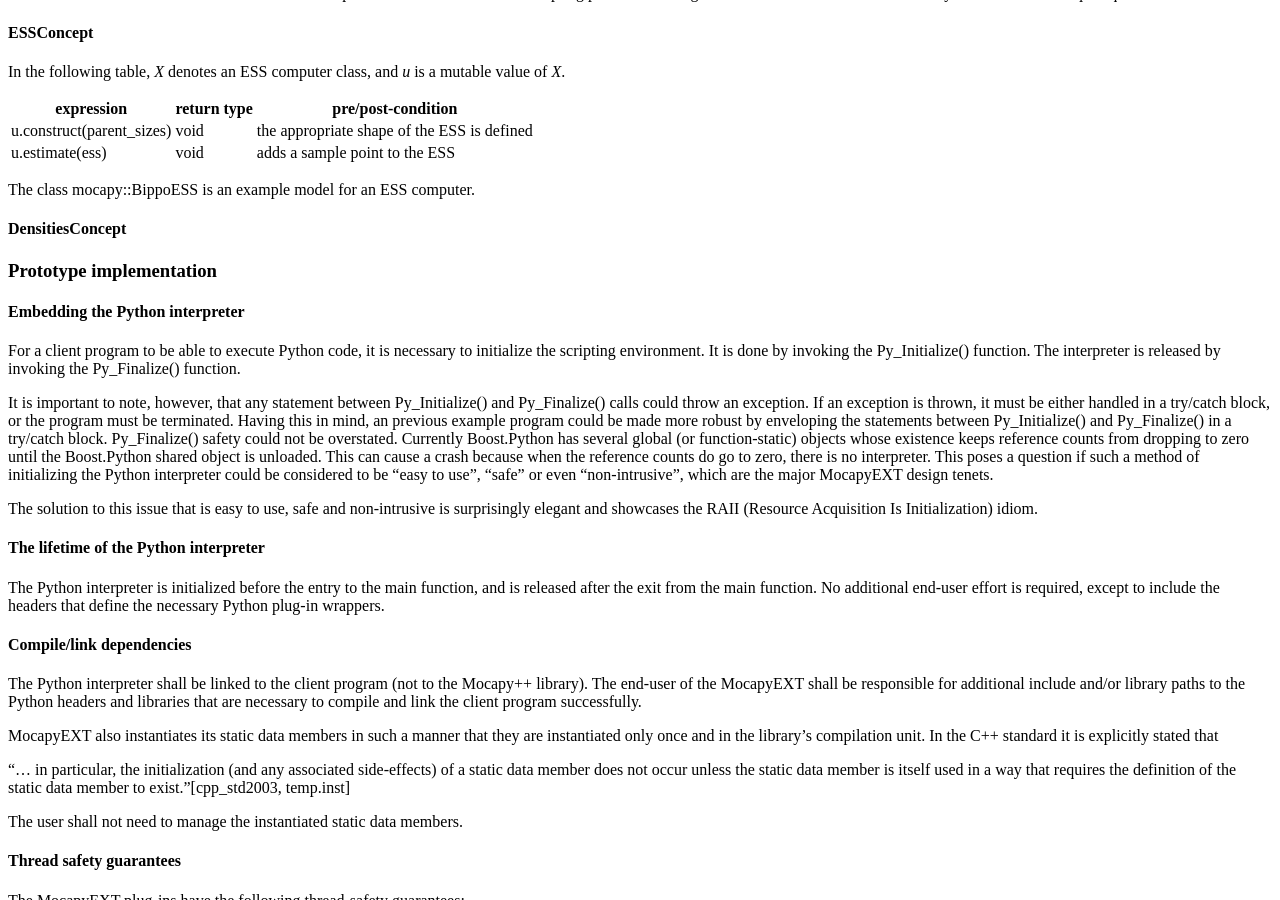
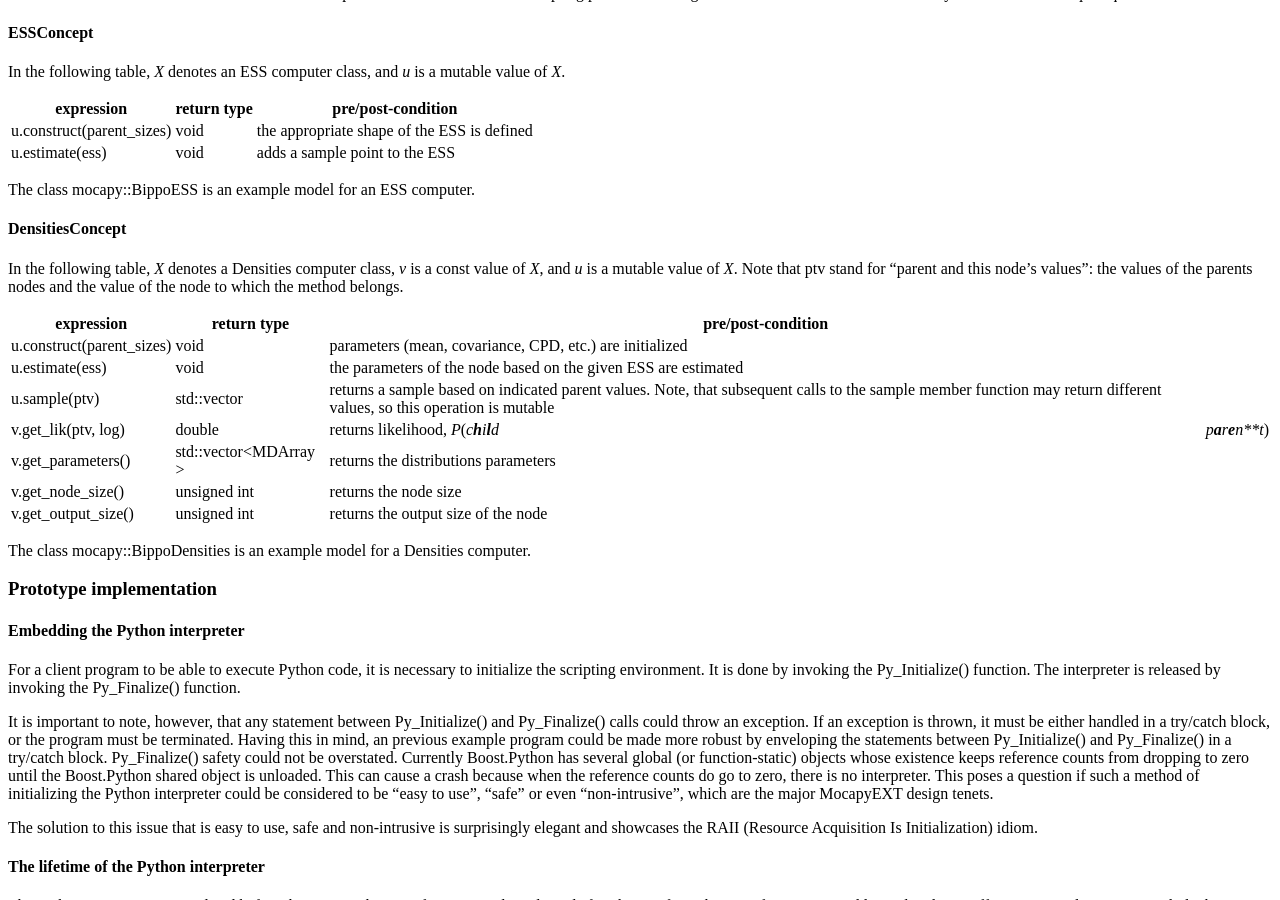
Before and after one commit to biopython/biopython.github.io, a Jekyll site: the page built from wiki/GSOC2011_MocapyExt.md, in a window 1280 px wide and 900 px high, scrolled down 2291 px. Built offline with Jekyll 4.4.1, drawn with Linux system fonts in a browser that asks for light colours.

Commit message:
/* DensitiesConcept */

```diff
--- a/wiki/GSOC2011_MocapyExt.md
+++ b/wiki/GSOC2011_MocapyExt.md
@@ -219,6 +219,24 @@ mutable value of *X*.
 The class mocapy::BippoESS is an example model for an ESS computer.
 
 #### DensitiesConcept
+
+In the following table, *X* denotes a Densities computer class, *v* is a
+const value of *X*, and *u* is a mutable value of *X*. Note that ptv
+stand for "parent and this node’s values": the values of the parents
+nodes and the value of the node to which the method belongs.
+
+| expression                 | return type                      | pre/post-condition                                                                                                                                                     |
+|----------------------------|----------------------------------|------------------------------------------------------------------------------------------------------------------------------------------------------------------------|
+| u.construct(parent\_sizes) | void                             | parameters (mean, covariance, CPD, etc.) are initialized                                                                                                               |
+| u.estimate(ess)            | void                             | the parameters of the node based on the given ESS are estimated                                                                                                        |
+| u.sample(ptv)              | std::vector<double>              | returns a sample based on indicated parent values. Note, that subsequent calls to the sample member function may return different values, so this operation is mutable |
+| v.get\_lik(ptv, log)       | double                           | returns likelihood, *P*(*c**h**i**l**d*|*p**a**r**e**n**t*)                                                                                                            |
+| v.get\_parameters()        | std::vector<MDArray<double> &gt; | returns the distributions parameters                                                                                                                                   |
+| v.get\_node\_size()        | unsigned int                     | returns the node size                                                                                                                                                  |
+| v.get\_output\_size()      | unsigned int                     | returns the output size of the node                                                                                                                                    |
+
+The class mocapy::BippoDensities is an example model for a Densities
+computer.
 
 ### Prototype implementation
 
```
Also changed, not shown: 1 other file.
